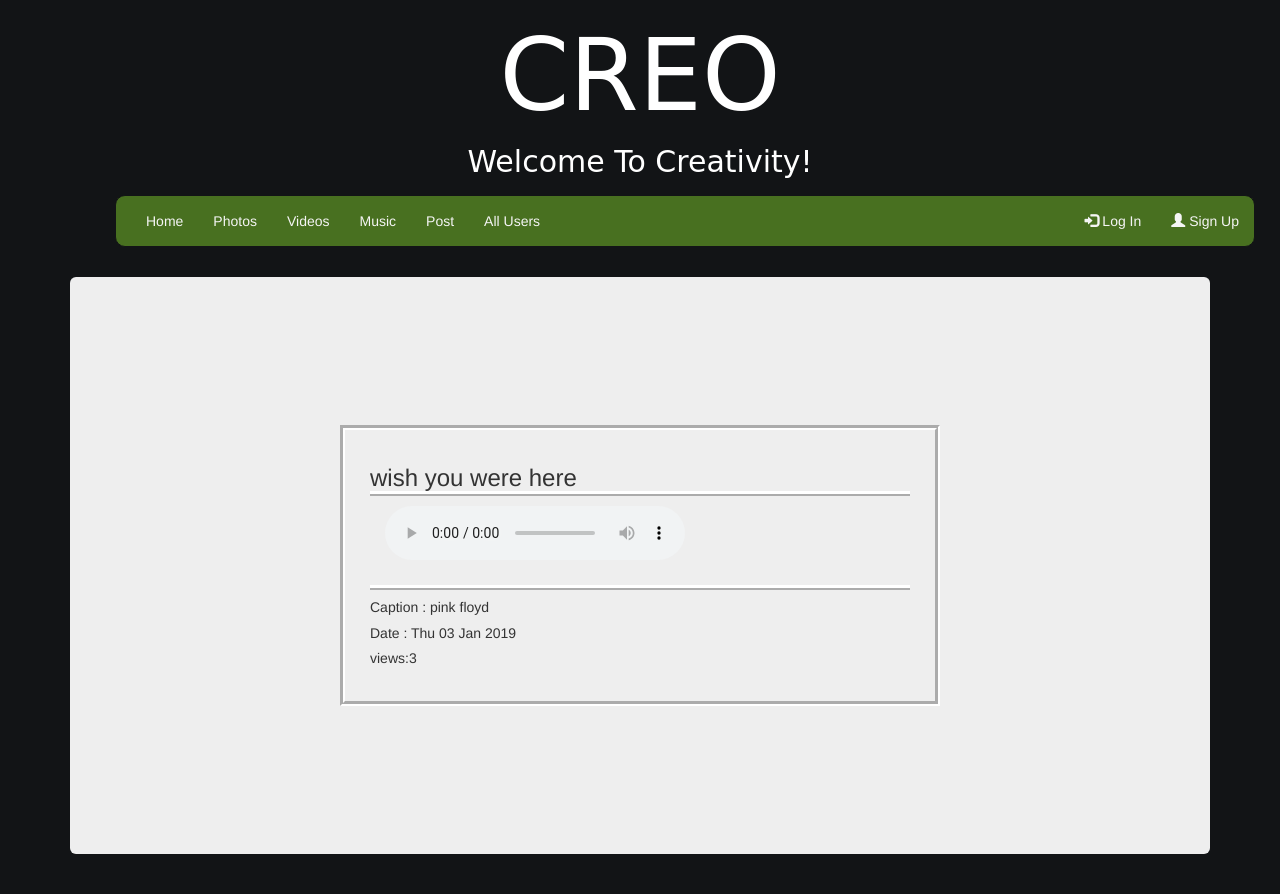
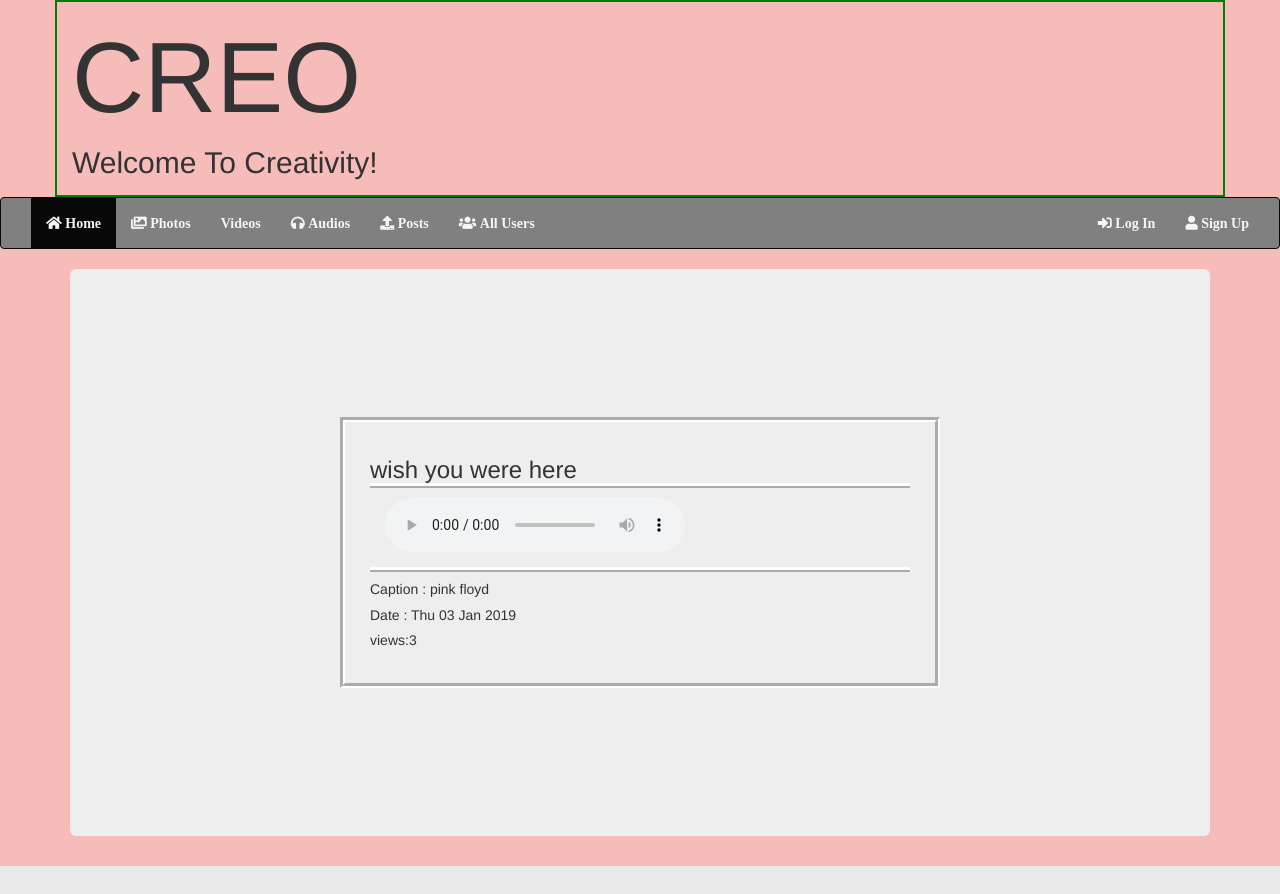
Before and after one commit to utsavdarlami/django-creo, a Django app: page /creo/audios/ in a window 1280 px wide. After the commit the page ends 866 px from the top, so only its background shows below. Run offline with Django 3.2, Linux system fonts and the light colour scheme; data comes from the database, SQL or seed files in the repository; both versions use the stored data as it was after the commit; some libraries are stand-ins or nearby versions; some web fonts are replaced.

```diff
--- a/creo/urls.py
+++ b/creo/urls.py
@@ -7,6 +7,7 @@ urlpatterns = [
     path('signout/',views.user_logout,name="user_logout"),#calls user_logout function of views.py
     path('createaccount/',views.create_user,name="createaccount"),#calls create_user function of views.py
     path('',views.homecreo,name="homecreo"),#calls homecreo function of views.py
+    path('testurl/',views.testurl,name="testurl"),
     path('photos/',views.allimage,name="allimage"),#calls allimage function of views.py
     path('videos/',views.allvideo,name="allvideo"),#calls allvideo function of views.py
     path('audios/',views.allaudio,name="allaudio"),#calls allaudio function of views.py
--- a/creo/views.py
+++ b/creo/views.py
@@ -20,6 +20,11 @@ from django.urls import reverse,reverse_lazy
 from django import forms
 
 # Create your views here.
+def testurl(request):
+    latest_submissions = PostSubmission.objects.order_by('-view_count','-like_count','-pub_date')
+    # template = loader.get_template('images/index.html')
+    context = { 'latest_submissions': latest_submissions }
+    return render(request, 'testurl.html', context)
 
 def index(request):
     return render(request,"index.html")
--- a/templates/base.html
+++ b/templates/base.html
@@ -6,12 +6,10 @@
 	<title>Creo</title>
 	<meta charset="UTF-8">
     <meta name="viewport" content="width=device-width, initial-scale=1.0">
-    <link rel="stylesheet" type="text/css" href="{% static '/css/intro.css' %}">
     <link rel="stylesheet" type="text/css" href="{% static '/css/sample1.css' %}">
-    <link rel="stylesheet" type="text/css" href="{% static '/css/logsign.css' %}">
-
 	<meta name="viewport" content="width=device-width, initial-scale=1">
-
+	  <!-- FontAwesome's Cdn  -->
+    <link rel="stylesheet" href="https://use.fontawesome.com/releases/v5.5.0/css/all.css" integrity="sha384-B4dIYHKNBt8Bc12p+WXckhzcICo0wtJAoU8YZTY5qE0Id1GSseTk6S+L3BlXeVIU" crossorigin="anonymous">
   <link rel="stylesheet" href="https://maxcdn.bootstrapcdn.com/bootstrap/3.3.7/css/bootstrap.min.css">
   <script src="https://ajax.googleapis.com/ajax/libs/jquery/3.3.1/jquery.min.js"></script>
   <script src="https://maxcdn.bootstrapcdn.com/bootstrap/3.3.7/js/bootstrap.min.js"></script>
@@ -21,52 +19,101 @@
 </head>
 
 
-<body style="background-color:#121416;">
+<body style="background-color:#F5BCBA;">
+        <div class="container" style="border:2px solid green;">
             <div id="div1">
                 <h1 style="font-size: 100px;">CREO</h1>
                 <p style="font-size: 30px;">Welcome To Creativity!</p>
             </div>
-<div class="first">
-    <div class="container">
-        <nav class="navbar navbar-default narvbar-brand navbar-fixed">
-        <div class="container-fluid abc">
+        </div>
+            <!-- Nav Content -->
+            <nav class="navbar navbar-inverse" style="background-color: grey;">
+                <div class="container-fluid">
+                  <div class="navbar-header">
+                    <button type="button" class="navbar-toggle" data-toggle="collapse" data-target="#myNavbar">
+                      <span class="icon-bar"></span>
+                      <span class="icon-bar"></span>
+                      <span class="icon-bar"></span>
+                    </button>
+                  </div>
+                  <div class="collapse navbar-collapse" id="myNavbar">
                     <ul class="nav navbar-nav">
-                <li class="nav-item"><a href="/" style="color:whitesmoke;">Home</a></li>
-                <li class="nav-item"><a href="{% url "allimage" %}" style="color:whitesmoke;">Photos</a></li>
-                <li class="nav-item"><a href="{% url "allvideo" %}" style="color:whitesmoke;">Videos</a></li>
-                <li class="nav-item"><a href="{% url "allaudio" %}" style="color:whitesmoke;">Music</a></li>
-                <li class="nav-item"><a href="{% url "post" %}" style="color:whitesmoke;">Post</a></li>
-                <li class="nav-item"><a href="{% url "allusers" %}" style="color:whitesmoke;">All Users</a></li>
+                      <li class="active"><a href="/">
+                        <span style="font-size: 1em; color: whitesmoke;;">
+                            <i class="fas fa-home"> Home</i>
+                        </span>
+                      </a></li>
+                      <li><a href=" {% url 'allimage' %} ">
+                        <span style="font-size: 1em; color: whitesmoke;;">
+                            <i class="fas fa-images"> Photos</i>
+                        </span>
+                      </a></li>
+                      <li><a href=" {% url 'allvideo' %} ">
+                        <span style="font-size: 1em; color: whitesmoke;;">
+                            <i class="fas fa-sign-video"> Videos</i>
+                        </span>
+                      </a></li>
+                      <li><a href="{%  url 'allaudio' %}">
+                        <span style="font-size: 1em; color: whitesmoke;;">
+                            <i class="fas fa-headphones"> Audios</i>
+                        </span>
+                      </a></li>
+                      <li><a href="{%  url 'post' %} ">
+                        <span style="font-size: 1em; color: whitesmoke;;">
+                            <i class="fas fa-upload"> Posts</i>
+                        </span>
+                      </a></li>
+                      <li><a href=" {% url 'allusers' %} ">
+                        <span style="font-size: 1em; color: whitesmoke;;">
+                            <i class="fas fa-users"> All Users</i>
+                        </span>
+                      </a></li>
                     </ul>
                     <ul class="nav navbar-nav navbar-right">
                     {%if user.is_authenticated%}
                         <li class="nav-item">
-                        <a class="nav-item nav-link" href="{% url "profile" %}" style="color:whitesmoke;">Profile</a>
+                            <a class="nav-link" href="{% url 'profile' %}">
+                                <span style="font-size: 1em; color: whitesmoke;;">
+                                    <i class="fas fa-sign-in-alt"> Profile</i>
+                                </span>
+                            </a>
                         </li>
                         <li class="nav-item">
-                        <a class="nav-item nav-link" href="{% url "user_logout" %}" style="color:whitesmoke;">Log Out</a>
+                            <a class="nav-link" href="{% url 'user_logout' %}">
+                                <span style="font-size: 1em; color: whitesmoke;;">
+                                    <i class="fas fa-user"> Log Out</i>
+                                </span>
+                            </a>
                         </li>
                     {%block navcontents%}
                     {%endblock%}
                     {%else%}
                         <li class="nav-item">
-                        <a style="color:whitesmoke"; class="nav-item nav-link" href="{% url "signin" %}" style="color:whitesmoke";><span class="glyphicon glyphicon-log-in"></span> Log In</a>
+                            <a class="nav-link" href="{% url 'signin' %}">
+                                <span style="font-size: 1em; color: whitesmoke;;">
+                                    <i class="fas fa-sign-in-alt"> Log In</i>
+                                </span>
+                            </a>
                         </li>
                         <li class="nav-item">
-                        <a style="color:whitesmoke"; class="nav-item nav-link" href="{% url "createaccount" %}" style="color:whitesmoke";><span class="glyphicon glyphicon-user"></span> Sign Up</a>
+                            <a class="nav-link" href="{% url 'createaccount' %}">
+                                <span style="font-size: 1em; color: whitesmoke;;">
+                                    <i class="fas fa-user"> Sign Up</i>
+                                </span>
+                            </a>
                         </li>
                     {%endif%}
                     </ul>
                   </div>
+                </div>
               </nav>
-        </div>
+            <!-- Nav Content Ended -->
+
+        <div class="container">
+            {% block contents %}
+            {% endblock %}
         </div>
 
-    <div class="container">
-        {%block contents%}
-
-        {%endblock%}
-    </div>
 
     </body>
     </html>
```
Also changed, not shown: creo/templates/testurl.html (added, +60 -0 lines), db.sqlite3. Lines whose indentation alone changed are shown as unchanged.
